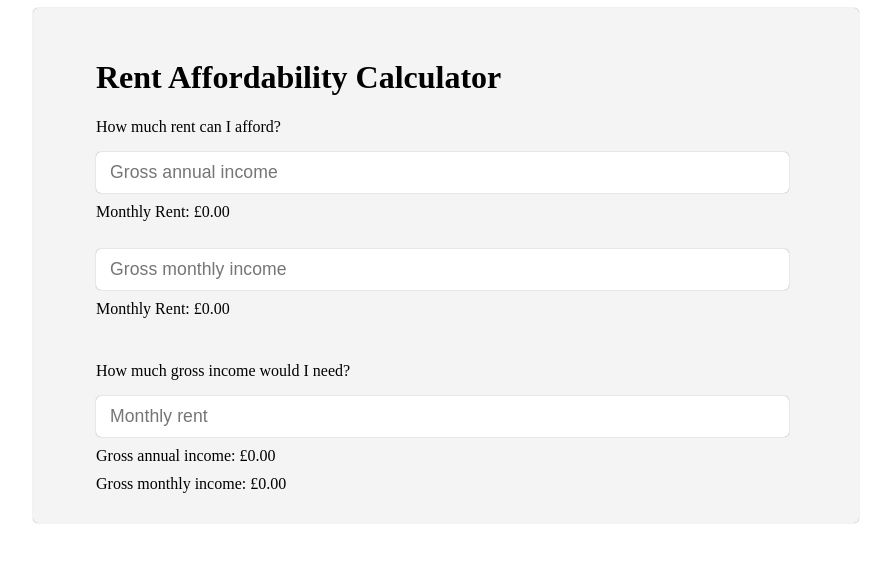
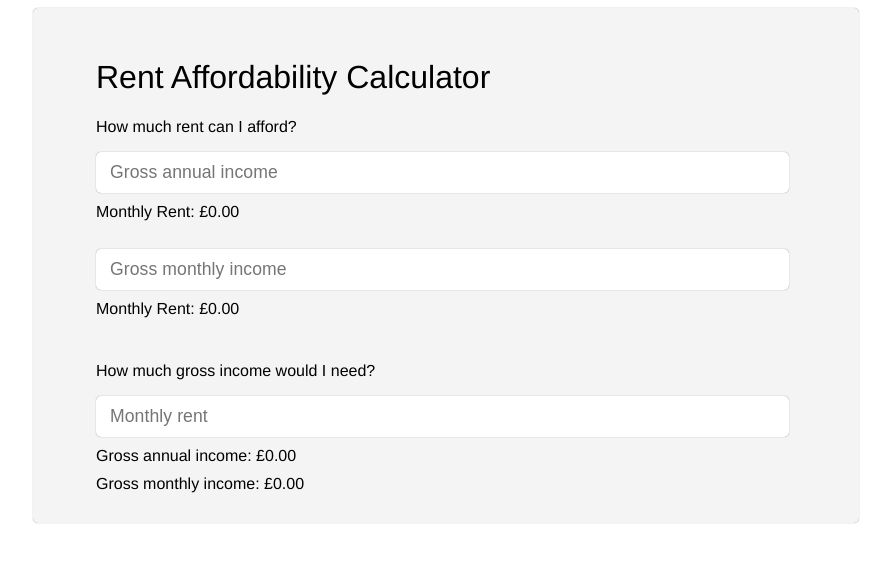
Before and after one commit to AbdullahChaudhry/rent-affordability-calculator, an Angular app: page / in a window 1280 px wide. Shown: the top 562 px of the page, without its empty margins (194-1085 px from the left). Built offline with nearby package versions, Linux system fonts and the light colour scheme.

Commit message:
make heading less bold

```diff
--- a/src/styles.scss
+++ b/src/styles.scss
@@ -1 +1,9 @@
 /* You can add global styles to this file, and also import other style files */
+
+body {
+  font-family: Helvetica, sans-serif;
+}
+
+h1 {
+  font-weight: 400;
+}
```
